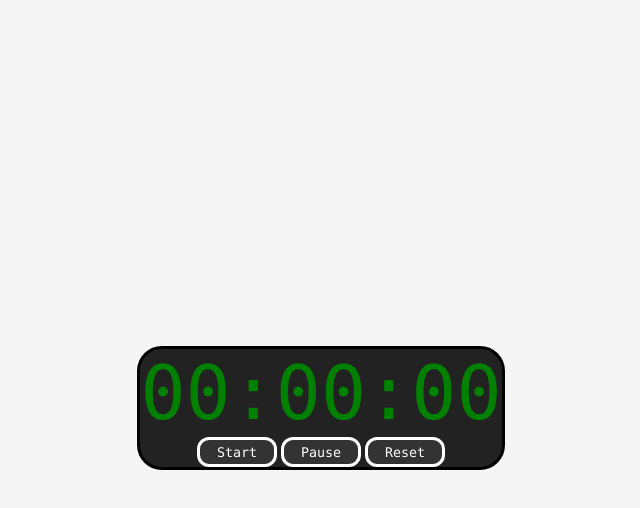
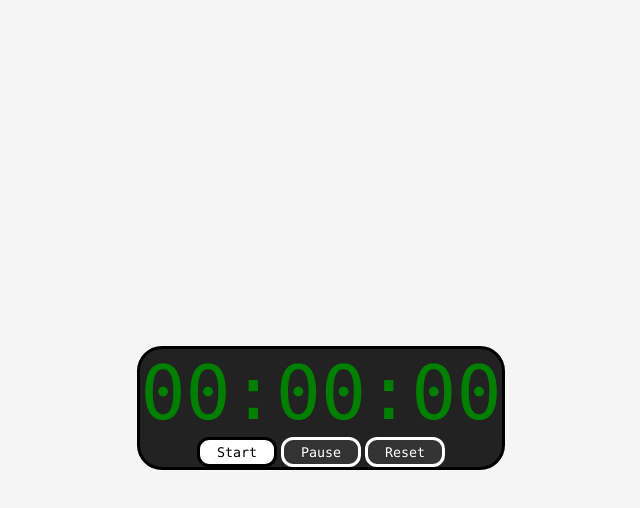
Before and after one commit to KofiSmith/Html-timerApp, a plain HTML site: page index.html in a window 1280 px wide. In both pictures the pointer is over the button "Start". Shown: the whole page, without its empty margins (319-959 px from the left). Drawn offline with Linux system fonts and the light colour scheme.

Commit message:
Update index.html
A timer app with html,css and js

```diff
--- a/index.html
+++ b/index.html
@@ -20,6 +20,11 @@
               font-family: consolas, monospace;
 
           }
+            .timerBtn:hover{
+             background-color:white;
+            color:black;
+
+            }
 
           #timeDisplay{
               font-size: 75px;
```
